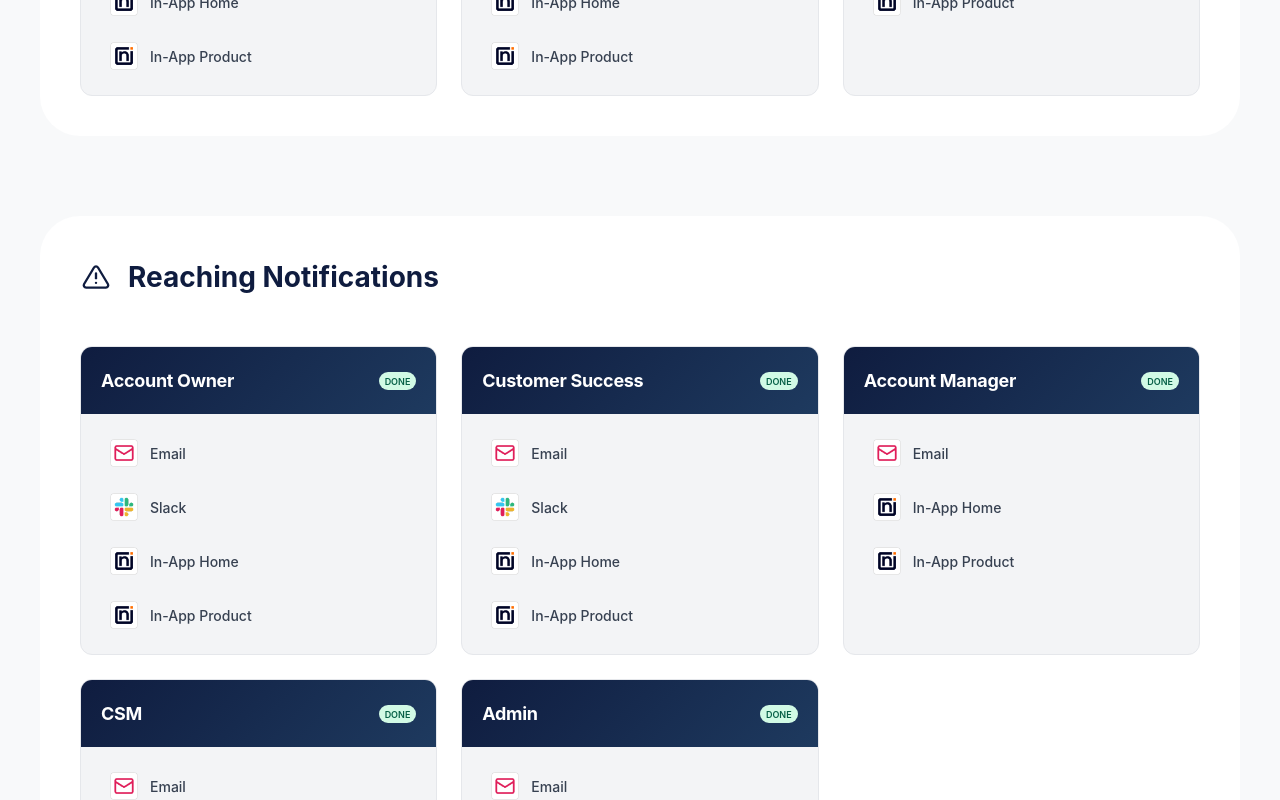
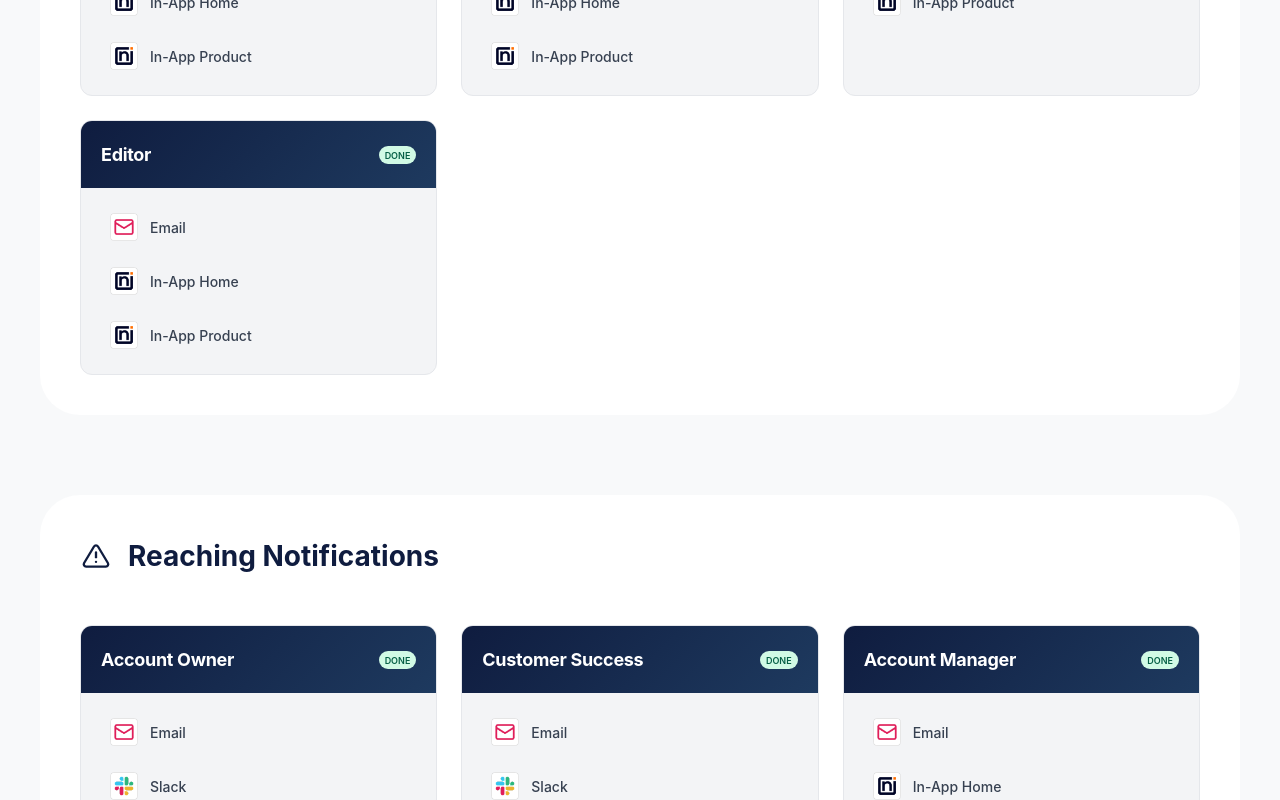
Before and after one commit to osama-eldrieny/threshold-notifications, a React (Vite) app: page / in a window 1280 px wide. Shown: the part 1080-1880 px from the top of the page. Built offline with nearby package versions, Linux system fonts and the light colour scheme; what @exp-textura/react would draw is missing.

Commit message:
feat: Add editor user type with notification content for all tiers

```diff
--- a/src/data/notifications/approaching.js
+++ b/src/data/notifications/approaching.js
@@ -83,5 +83,16 @@ export const approachingContent = {
       cta1: 'Go to account',
       cta2: 'View dashboard'
     }
+  },
+  editor: {
+    email: {
+      subject: 'Usage Notice: Workflow Instances Approaching Limit',
+      title: 'Workflow Instances Usage at 80%',
+      greeting: 'Hello,',
+      body: 'Your organization is currently using 80% of your allocated Workflow Instances quota.\n\nCurrent Usage: 800 / 1000 instances\n\nThis is a good time to review your active workflows and optimize resource usage, or contact your administrator to discuss expanding your allocation.',
+      yourMove: 'Review active workflows and optimize usage.',
+      cta1: 'View workflows',
+      cta2: 'Contact admin'
+    }
   }
 };
--- a/src/data/notifications/contentResolver.js
+++ b/src/data/notifications/contentResolver.js
@@ -58,6 +58,11 @@ export const availabilityMatrix = {
     approaching: ['email'],
     reaching: ['email'],
     exceeding: ['email']
+  },
+  editor: {
+    approaching: ['email'],
+    reaching: ['email'],
+    exceeding: ['email']
   }
 };
 
@@ -80,5 +85,6 @@ export const userTypeLabels = {
   accountOwner: 'Account Owner',
   customerSuccess: 'Customer Success',
   accountManager: 'Account Manager',
-  csm: 'CSM'
+  csm: 'CSM',
+  editor: 'Editor'
 };
--- a/src/data/notifications/exceeding.js
+++ b/src/data/notifications/exceeding.js
@@ -69,5 +69,16 @@ export const exceedingContent = {
       cta1: 'Go to account',
       cta2: 'View dashboard'
     }
+  },
+  editor: {
+    email: {
+      subject: 'CRITICAL: Workflow Instances Quota EXCEEDED',
+      title: 'CRITICAL: Quota Exceeded - Service at Risk',
+      greeting: 'Hello,',
+      body: 'CRITICAL ALERT: Your organization has EXCEEDED its Workflow Instances quota by 5%.\n\nCurrent Usage: 1050 / 1000 instances\n\nYour account is now at CRITICAL status. Service disruptions and performance throttling may occur.\n\nIMPORTANT ACTIONS REQUIRED:\n1. Immediately deactivate or delete non-essential workflows\n2. Optimize remaining workflows for efficiency\n3. Contact your administrator for emergency quota expansion\n4. Review usage patterns to prevent future overages\n\nFailure to reduce usage may result in service limitations.',
+      yourMove: 'Take immediate action to reduce usage.',
+      cta1: 'Delete workflows',
+      cta2: 'Emergency help'
+    }
   }
 };
--- a/src/data/notifications/reaching.js
+++ b/src/data/notifications/reaching.js
@@ -69,5 +69,16 @@ export const reachingContent = {
       cta1: 'Go to account',
       cta2: 'View dashboard'
     }
+  },
+  editor: {
+    email: {
+      subject: 'ACTION REQUIRED: Workflow Instances Quota Critical',
+      title: 'Critical: Workflow Instances at 95% Limit',
+      greeting: 'Hello,',
+      body: 'Your organization\'s Workflow Instances quota is now critically high at 95% usage.\n\nCurrent Usage: 950 / 1000 instances\n\nTo avoid service disruptions, please take immediate action:\n1. Review and optimize existing workflows\n2. Archive or delete unused workflows\n3. Contact your administrator about expanding your quota\n\nNew workflow creation may be limited when quota is exceeded.',
+      yourMove: 'Urgently optimize workflow usage or contact admin.',
+      cta1: 'Manage workflows',
+      cta2: 'Contact admin'
+    }
   }
 };
```
Also changed, not shown: .claude/settings.local.json, 8 other files (tests, documents, lock files or other folders).
